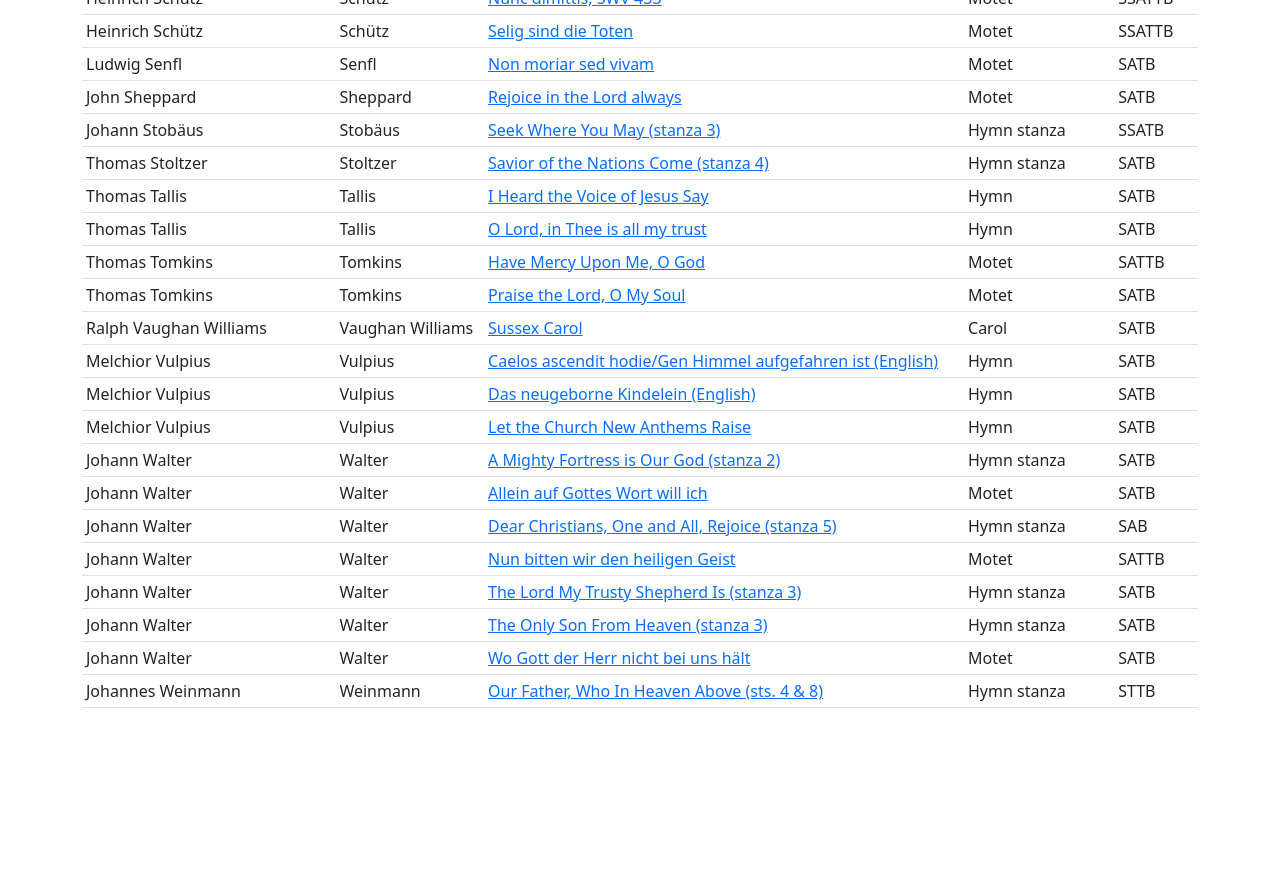
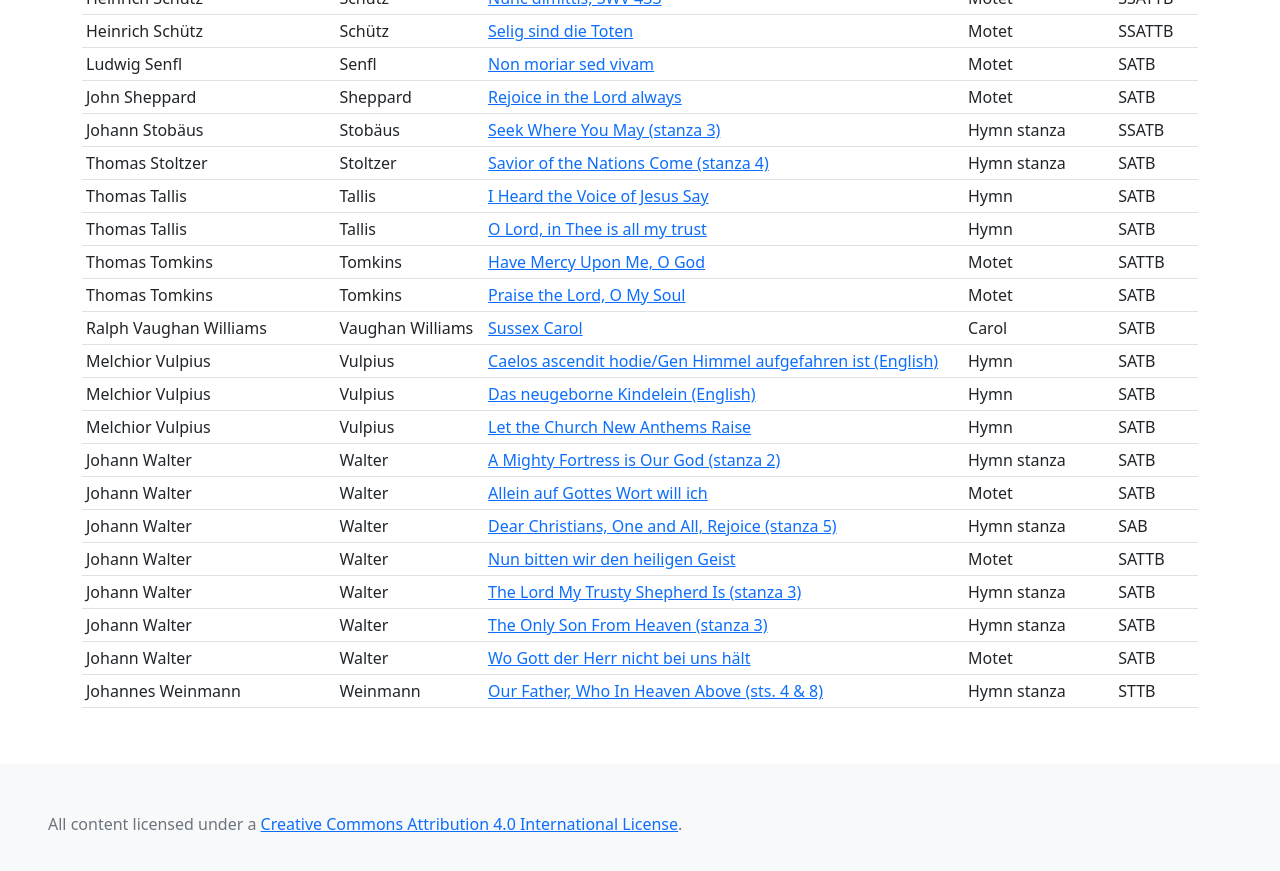
Before and after one commit to coranglais16/liturgical-music, a Jekyll site: the page built from docs/index.md, in a window 1280 px wide and 900 px high, scrolled down 2694 px. Shown: the top 871 px of the window. Built offline with Jekyll 4.4.1, drawn with Linux system fonts in a browser that asks for light colours; our own code applies the rules of GitHub Pages for plain Markdown files; a style sheet for code colours, icons or effects is not loaded; before the commit the page ends 3458 px from its top, so only the background shows below that.

Commit message:
add footer include to default layout

```diff
--- /dev/null
+++ b/docs/_includes/footer.html
@@ -0,0 +1 @@
+<p>All content licensed under a <a href="https://creativecommons.org/licenses/by/4.0/">Creative Commons Attribution 4.0 International License</a>.</p>
--- a/docs/_layouts/default.html
+++ b/docs/_layouts/default.html
@@ -34,6 +34,10 @@
 	{{ content }}
 </main>
 
+<footer class="p-5 text-secondary bg-light">
+	{% include footer.html %}
+</footer>
+
 <script src="https://cdn.jsdelivr.net/npm/jquery@3.7.1/dist/jquery.min.js"></script>
 <script src="{{ '/assets/js/bootstrap.bundle.min.js' | relative_url }}"></script>
 <script src="https://cdn.jsdelivr.net/npm/bootstrap-table@1.27.3/dist/bootstrap-table.min.js"></script>
```
